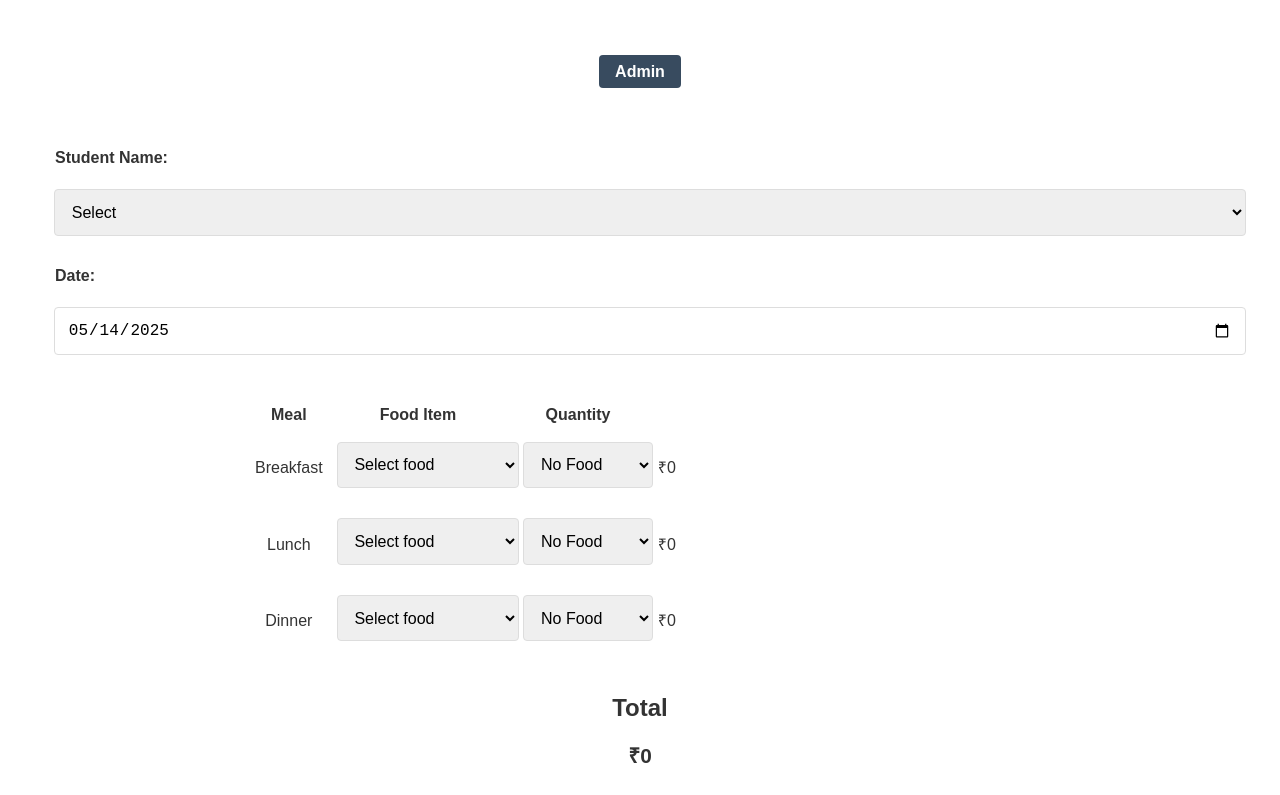
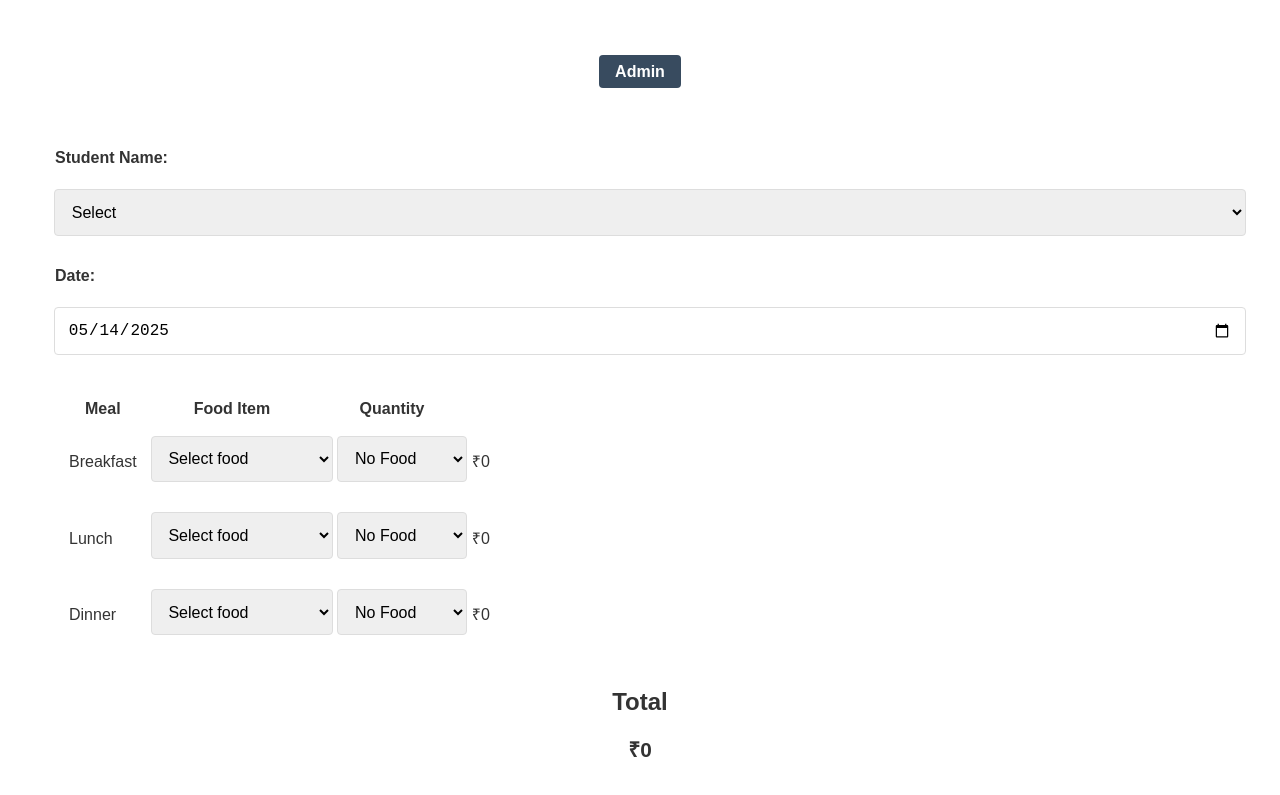
Before and after one commit to dheeraj-2607/dormtracker, a plain HTML site: page index.html in a window 1280 px wide. Shown: the top 795 px of the page. Drawn offline with nearby package versions, Linux system fonts and the light colour scheme; some packages are replaced by stand-ins of ours; a script that the page names is missing.

Commit message:
styles.css

```diff
--- a/styles.css
+++ b/styles.css
@@ -194,11 +194,11 @@ heade {
   font-size: 1.3rem;
   font-weight: bold;
 }
-.table-container {
+//.table-container {
   margin: 2rem auto;
   max-width: 800px;
   width: 100%;
   overflow-x: auto;
-  text-align: center;
-  margin-top: 1rem;
+//  text-align: center;
+  //margin-top: 1rem;
 }
```
